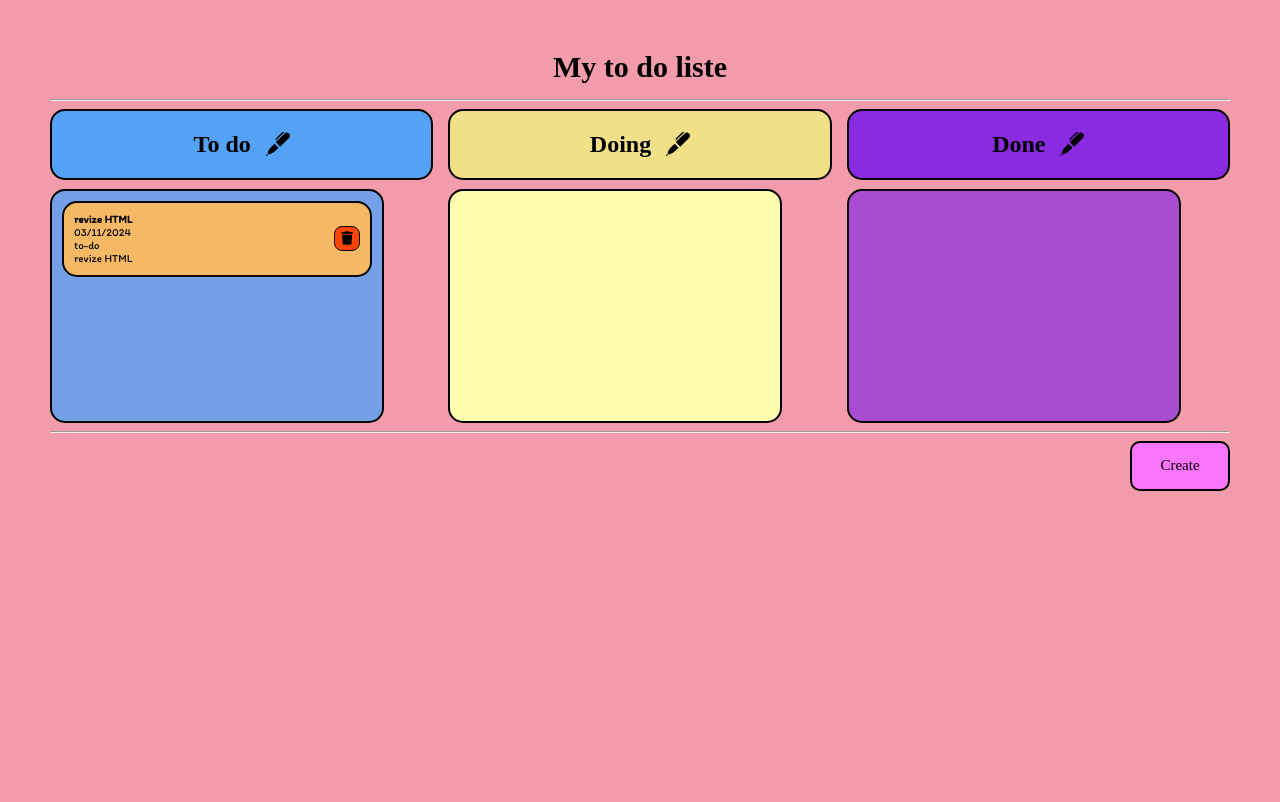
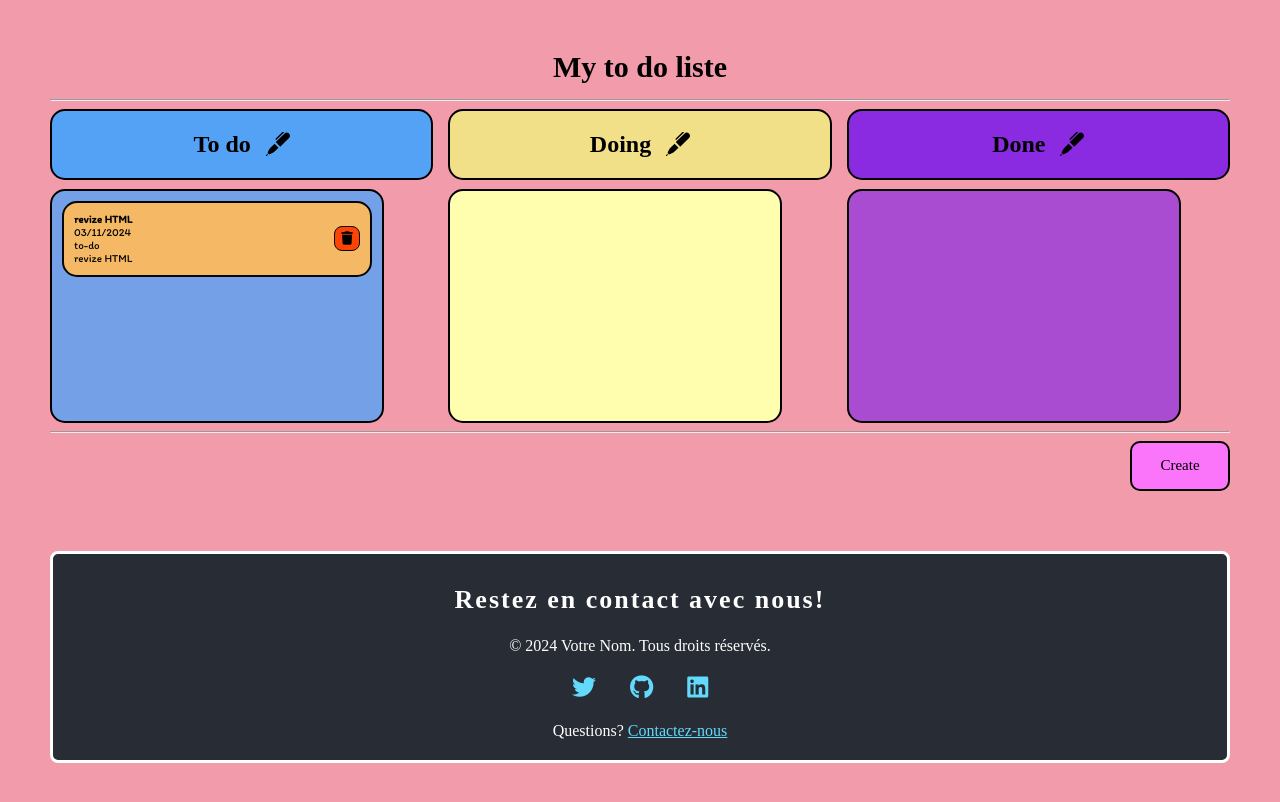
Before and after one commit to Youcode-Classe-E-2024-2025/Jihane_Elmajdi-todo, a website: page index.html in a window 1280 px wide. Drawn offline with Linux system fonts and the light colour scheme; a web font is replaced by a local one.

Commit message:
Ajout d'un footer stylé avec des liens de réseaux sociaux et des informations de contact

```diff
--- a/index.html
+++ b/index.html
@@ -147,4 +147,34 @@
     </section>
     <script src="script.js"></script>
   </body>
+  <!-- Footer -->
+  <footer>
+    <div class="footer">
+      <h2>Restez en contact avec nous!</h2>
+      <p>&copy; 2024 Votre Nom. Tous droits réservés.</p>
+      <div class="social-links">
+        <a
+          href="https://twitter.com/yourprofile"
+          target="_blank"
+          aria-label="Twitter"
+          ><i class="fab fa-twitter"></i
+        ></a>
+        <a
+          href="https://github.com/yourprofile"
+          target="_blank"
+          aria-label="GitHub"
+          ><i class="fab fa-github"></i
+        ></a>
+        <a
+          href="https://linkedin.com/in/yourprofile"
+          target="_blank"
+          aria-label="LinkedIn"
+          ><i class="fab fa-linkedin"></i
+        ></a>
+      </div>
+      <p>
+        Questions? <a href="mailto:contact@votresite.com">Contactez-nous</a>
+      </p>
+    </div>
+  </footer>
 </html>
--- a/style.css
+++ b/style.css
@@ -169,15 +169,6 @@ form {
   filter: blur(10px);
 }
 
-@keyframes animateform {
-  from {
-    left: -100%;
-  }
-
-  to {
-    left: 10px;
-  }
-}
 .button-cancel {
   background-color: rgb(250, 134, 208);
   width: 100px;
@@ -248,3 +239,46 @@ p {
 form {
   animation: bounceIn 1s ease-in-out forwards;
 }
+/* footer */
+footer {
+  background: #282c34;
+  color: #fff;
+  padding: 10px;
+  text-align: center;
+  margin-top: 60px;
+  border-radius: 8px;
+  border: 3px solid white;
+}
+
+.footer h2 {
+  font-family: "Rubik Wet Paint";
+  font-size: 26px;
+  letter-spacing: 2px;
+}
+
+.footer p {
+  margin: 10px;
+}
+
+.social-links {
+  margin: 20px;
+}
+
+.social-links a {
+  margin: 0 15px;
+  color: #61dafb;
+  font-size: 24px;
+}
+
+.social-links a:hover {
+  cursor: pointer;
+  color: #ffcc00;
+}
+
+.footer a {
+  color: #61dafb;
+}
+
+.footer a:hover {
+  text-decoration: none;
+}
```
Also changed, not shown: package.json (added, +106 -0 lines), tailwind.config.js (added, +8 -0 lines), 1 other file.
